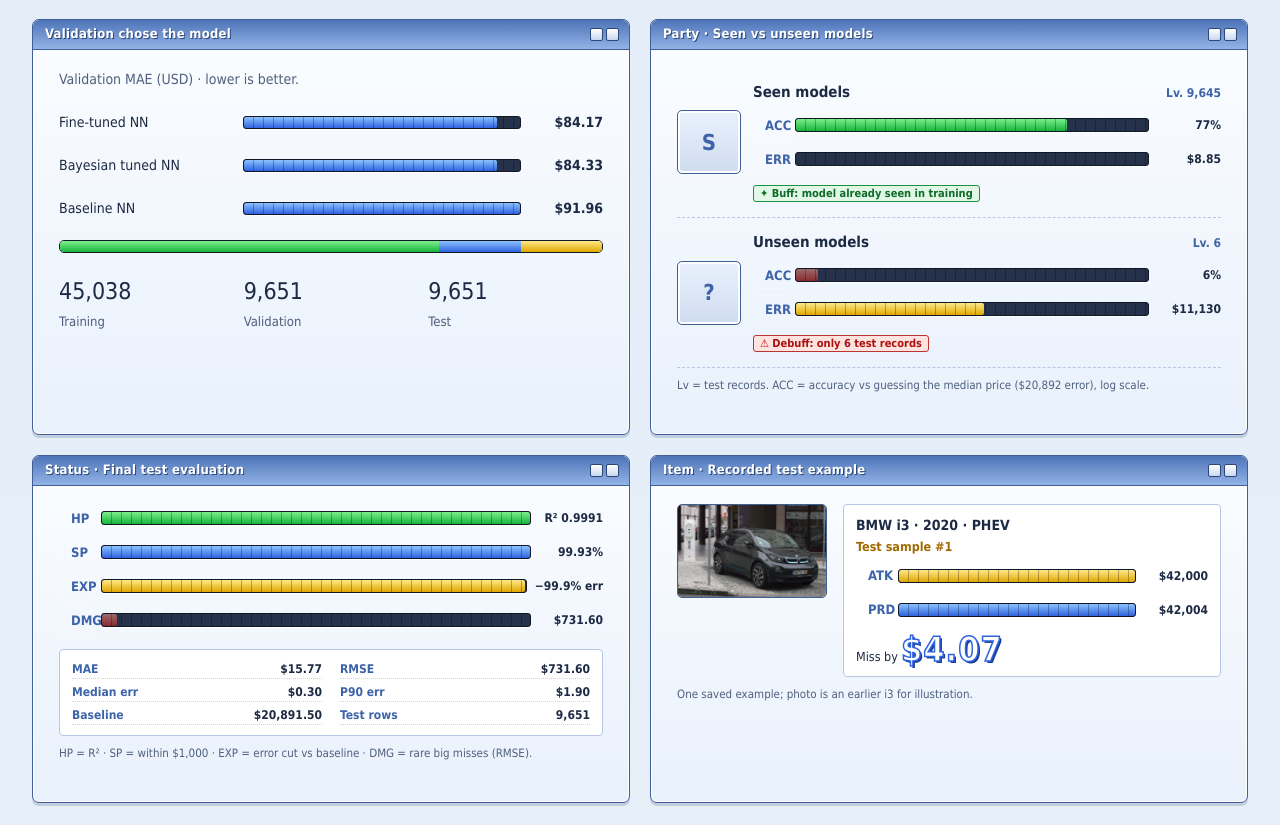
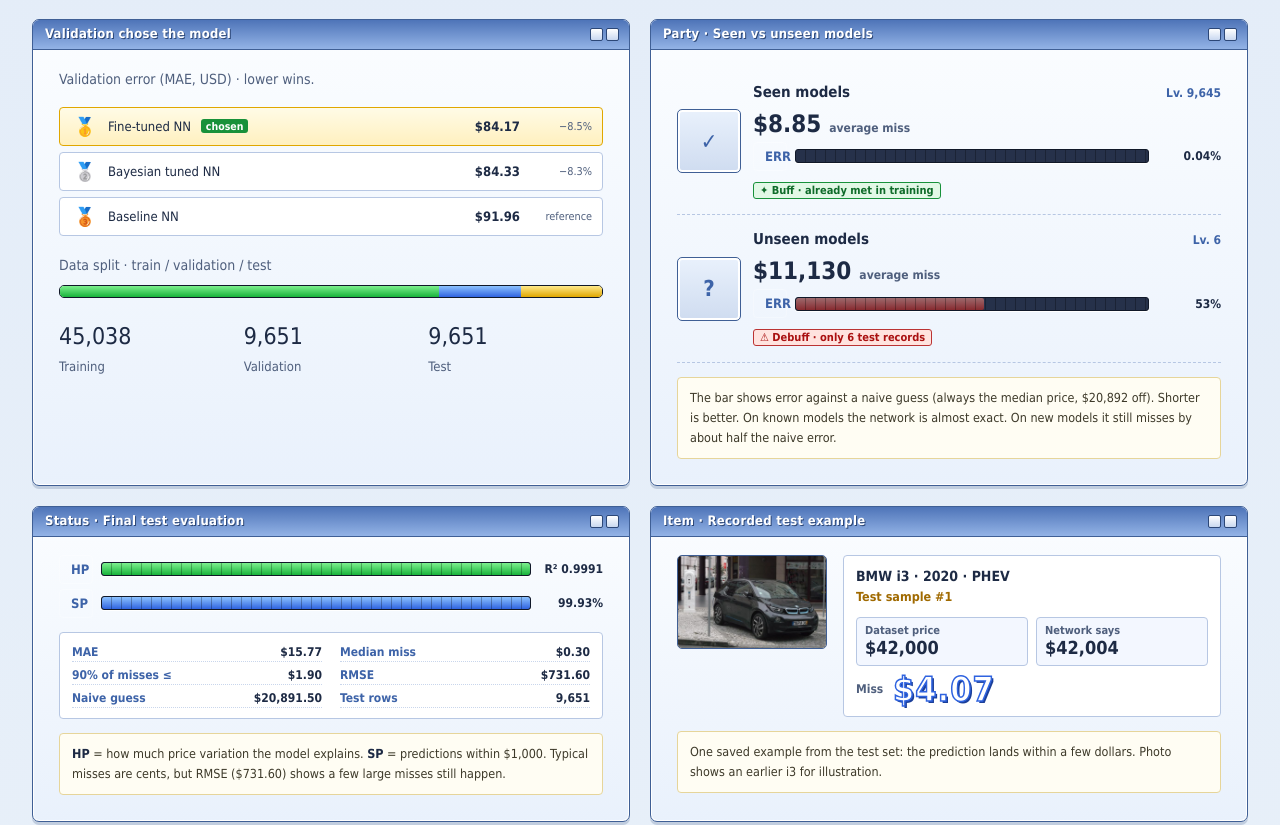
Before and after one commit to tpootth/ev-price-intelligence, a plain HTML site: page site/index.html in a window 1280 px wide. Shown: the part 3397-4222 px from the top of the page. Drawn offline with Linux system fonts and the light colour scheme.

Commit message:
Keep gauges only where they mean something; explain the rest
- Seen/unseen: average miss as a number + one error-vs-naive-guess bar
- Status: HP (R²) and SP (within $1k) only; other metrics as stats + plain note
- Item: price card instead of two identical full bars
- Validation: leaderboard instead of near-identical bars

Co-Authored-By: Claude Opus 5.5 <noreply@anthropic.com>
Claude-Session: https://claude.ai/code/session_01CQujhE3g7dZphLURGuhbHu

```diff
--- a/site/ro.css
+++ b/site/ro.css
@@ -100,3 +100,20 @@ footer{color:#4f5f7d}
 @media(max-width:620px){.item{grid-template-columns:1fr}.item .slot{max-width:260px}.stat-grid{grid-template-columns:1fr}}
 @media(prefers-reduced-motion:reduce){.gauge i{transition:none}.gauge.low i,.dmg{animation:none}}
 .hero-art .bar{fill:#3f7fff}.hero-art rect[fill="#d3bfe5"]{fill:#8cc2ff}.hero-art rect[fill="#d6ed8e"]{fill:#ffd23f}.hero-art .line{stroke:#9fb4d8}
+.bignum{font:800 24px/1.1 var(--ui);color:#1d2a44;font-variant-numeric:tabular-nums;margin:2px 0 4px}
+.bignum small{font:600 12px var(--ui);color:var(--muted);margin-left:8px}
+.rpg .explain{margin:14px 0 0;padding:10px 12px;background:#fffdf3;border:1px solid #e6d59a;border-radius:4px;font:12.5px/1.6 var(--ui);color:#3e3a2a}
+.rpg .explain b{color:#1d2a44}
+.price-pair{display:grid;grid-template-columns:1fr 1fr;gap:8px;margin:10px 0 6px}
+.price-pair div{background:#f3f7ff;border:1px solid #b7c7e3;border-radius:4px;padding:6px 8px}
+.price-pair small{display:block;font:600 11px var(--ui);color:var(--muted)}
+.price-pair b{font:800 18px var(--ui);font-variant-numeric:tabular-nums}
+.miss-row{display:flex;align-items:center;gap:10px;font:700 12px var(--ui);color:var(--muted)}
+.rpg .foot{display:none}
+.board{list-style:none;margin:6px 0 18px;padding:0;display:grid;gap:6px}
+.board li{display:grid;grid-template-columns:30px 1fr auto 64px;align-items:center;gap:8px;padding:8px 10px;background:#fff;border:1px solid #b7c7e3;border-radius:4px;font:13px var(--ui)}
+.board li.win{background:linear-gradient(#fffbe6,#fff0bf);border-color:#e0a700}
+.board .m{font-size:18px;text-align:center}
+.board .n em{font-style:normal;font:700 10.5px var(--ui);color:#fff;background:#18913a;border-radius:3px;padding:1px 5px;margin-left:6px;vertical-align:1px}
+.board b{font-variant-numeric:tabular-nums}
+.board small{color:var(--muted);text-align:right;font-variant-numeric:tabular-nums}
--- a/site/rpg.js
+++ b/site/rpg.js
@@ -2,57 +2,60 @@
 // Classic-MMORPG status windows for the evaluation results, plus title bars for every panel.
 (function () {
   const BASE = 20891.5; // training-median baseline MAE (USD)
-  // "Accuracy vs baseline": 100% = perfect, 0% = as bad as guessing the median. Log scale so both ends stay readable.
-  const acc = err => Math.max(0, Math.min(100, (1 - Math.log10(err + 1) / Math.log10(BASE + 1)) * 100));
   const btns = '<span class="btns" aria-hidden="true"><i></i><i></i></span>';
   const title = (id, text) => `<div class="win-title" id="${id}"><span>${text}</span>${btns}</div>`;
   const gline = (tag, cls, pct, val, label) =>
     `<div class="gline"><span class="tag">${tag}</span><div class="gauge ${cls}" role="meter" aria-valuemin="0" aria-valuemax="100" aria-valuenow="${pct.toFixed(1)}" aria-label="${esc(label)}"><i data-w="${pct.toFixed(2)}"></i></div><span class="val">${val}</span></div>`;
 
-  // 1) Party status: seen vs unseen groups
+  // 1) Party window: seen vs unseen. One honest gauge: error as a share of the naive guess.
   const party = $('#rpg-party');
   if (party) {
-    const seen = 8.85, unseen = 11130;
-    party.innerHTML = title('rpg-party-t', 'Party · Seen vs unseen models') + `
-      <div class="unit"><div class="portrait" aria-hidden="true">S</div><div>
-        <div class="who"><b>Seen models</b><span class="lv">Lv. 9,645</span></div>
-        ${gline('ACC', 'hp', acc(seen), acc(seen).toFixed(0) + '%', 'Accuracy versus baseline for seen models')}
-        ${gline('ERR', 'exp', seen / BASE * 100, '$' + fmt(seen, 2), 'Mean absolute error for seen models')}
-        <span class="status-fx good">✦ Buff: model already seen in training</span></div></div>
-      <div class="unit"><div class="portrait" aria-hidden="true">?</div><div>
-        <div class="who"><b>Unseen models</b><span class="lv">Lv. 6</span></div>
-        ${gline('ACC', 'low', acc(unseen), acc(unseen).toFixed(0) + '%', 'Accuracy versus baseline for unseen models')}
-        ${gline('ERR', 'exp', unseen / BASE * 100, '$' + fmt(unseen), 'Mean absolute error for unseen models')}
-        <span class="status-fx">⚠ Debuff: only 6 test records</span></div></div>
-      <p class="foot">Lv = test records. ACC = accuracy vs guessing the median price ($${fmt(BASE, 0)} error), log scale.</p>`;
+    const unit = (icon, name, lv, err, cls, fx, fxCls) => `
+      <div class="unit"><div class="portrait" aria-hidden="true">${icon}</div><div>
+        <div class="who"><b>${name}</b><span class="lv">Lv. ${lv}</span></div>
+        <div class="bignum">$${fmt(err, err < 100 ? 2 : 0)}<small>average miss</small></div>
+        ${gline('ERR', cls, err / BASE * 100, (err / BASE * 100).toFixed(err / BASE < .01 ? 2 : 0) + '%', 'Error as a share of the naive guess')}
+        <span class="status-fx ${fxCls}">${fx}</span></div></div>`;
+    party.innerHTML = title('rpg-party-t', 'Party · Seen vs unseen models') +
+      unit('✓', 'Seen models', '9,645', 8.85, 'hp', '✦ Buff · already met in training', 'good') +
+      unit('?', 'Unseen models', '6', 11130, 'low', '⚠ Debuff · only 6 test records', '') +
+      `<p class="explain">The bar shows error against a naive guess (always the median price, $${fmt(BASE, 0)} off). Shorter is better. On known models the network is almost exact. On new models it still misses by about half the naive error.</p>`;
   }
 
-  // 2) Character status: final test evaluation
+  // 2) Status window: two meaningful gauges, the rest as stats and a plain explanation.
   const st = $('#rpg-stats');
   if (st) {
-    const rows = [['MAE', '$15.77'], ['RMSE', '$731.60'], ['Median err', '$0.30'], ['P90 err', '$1.90'], ['Baseline', '$20,891.50'], ['Test rows', '9,651']];
+    const rows = [['MAE', '$15.77'], ['Median miss', '$0.30'], ['90% of misses ≤', '$1.90'], ['RMSE', '$731.60'], ['Naive guess', '$20,891.50'], ['Test rows', '9,651']];
     st.innerHTML = title('rpg-stats-t', 'Status · Final test evaluation') + `
       ${gline('HP', 'hp', 99.91, 'R² 0.9991', 'R squared 0.9991')}
       ${gline('SP', 'sp', 99.93, '99.93%', 'Share of predictions within 1,000 dollars')}
-      ${gline('EXP', 'exp', (1 - 15.77 / BASE) * 100, '−99.9% err', 'Error reduction versus baseline')}
-      ${gline('DMG', 'low', 731.6 / BASE * 100, '$731.60', 'RMSE as share of baseline error')}
       <div class="stat-grid">${rows.map(([k, v]) => `<div><span>${k}</span><b>${v}</b></div>`).join('')}</div>
-      <p class="foot">HP = R² · SP = within $1,000 · EXP = error cut vs baseline · DMG = rare big misses (RMSE).</p>`;
+      <p class="explain"><b>HP</b> = how much price variation the model explains. <b>SP</b> = predictions within $1,000. Typical misses are cents, but RMSE ($731.60) shows a few large misses still happen.</p>`;
   }
 
-  // 3) Item window: recorded test example
+  // 3) Item window: a price card instead of two identical full bars.
   const it = $('#rpg-item');
   if (it) {
-    const price = 42000, pred = 42004.074, miss = pred - price;
+    const price = 42000, pred = 42004.074;
     it.innerHTML = title('rpg-item-t', 'Item · Recorded test example') + `
       <div class="item"><div class="slot"><img src="img/cars/bmw-i3.jpg" alt="BMW i3" loading="lazy" width="640" height="400"></div>
       <div class="desc"><div class="iname">BMW i3 · 2020 · PHEV</div>
         <div class="rarity">Test sample #1</div>
-        ${gline('ATK', 'exp', 100, '$' + fmt(price), 'Dataset price')}
-        ${gline('PRD', 'sp', 100, '$' + fmt(pred), 'Network prediction')}
-        <div style="margin-top:8px">Miss by <span class="dmg miss">$${fmt(miss, 2)}</span></div>
+        <div class="price-pair"><div><small>Dataset price</small><b>$${fmt(price)}</b></div><div><small>Network says</small><b>$${fmt(pred)}</b></div></div>
+        <div class="miss-row">Miss <span class="dmg miss">$${fmt(pred - price, 2)}</span></div>
       </div></div>
-      <p class="foot">One saved example; photo is an earlier i3 for illustration.</p>`;
+      <p class="explain">One saved example from the test set: the prediction lands within a few dollars. Photo shows an earlier i3 for illustration.</p>`;
+  }
+
+  // Validation: a leaderboard reads better than three nearly identical bars
+  const val = $('#validation');
+  if (val && data.validation) {
+    const rows = [...data.validation].sort((a, b) => a.maeUSD - b.maeUSD), worst = rows[rows.length - 1].maeUSD;
+    const medal = ['🥇', '🥈', '🥉'];
+    val.innerHTML = `<ol class="board">${rows.map((r, i) => `<li${i === 0 ? ' class="win"' : ''}><span class="m" aria-hidden="true">${medal[i] || i + 1}</span><span class="n">${esc(r.name)}${i === 0 ? ' <em>chosen</em>' : ''}</span><b>$${fmt(r.maeUSD, 2)}</b><small>${i === rows.length - 1 ? 'reference' : '−' + ((1 - r.maeUSD / worst) * 100).toFixed(1) + '%'}</small></li>`).join('')}</ol>`;
+    const cap = val.previousElementSibling;
+    if (cap && cap.classList.contains('caption')) cap.textContent = 'Validation error (MAE, USD) · lower wins.';
+    val.insertAdjacentHTML('afterend', '<p class="caption" style="margin:0 0 -12px">Data split · train / validation / test</p>');
   }
 
   // Title bars on regular panels (use the panel's first heading)
```
